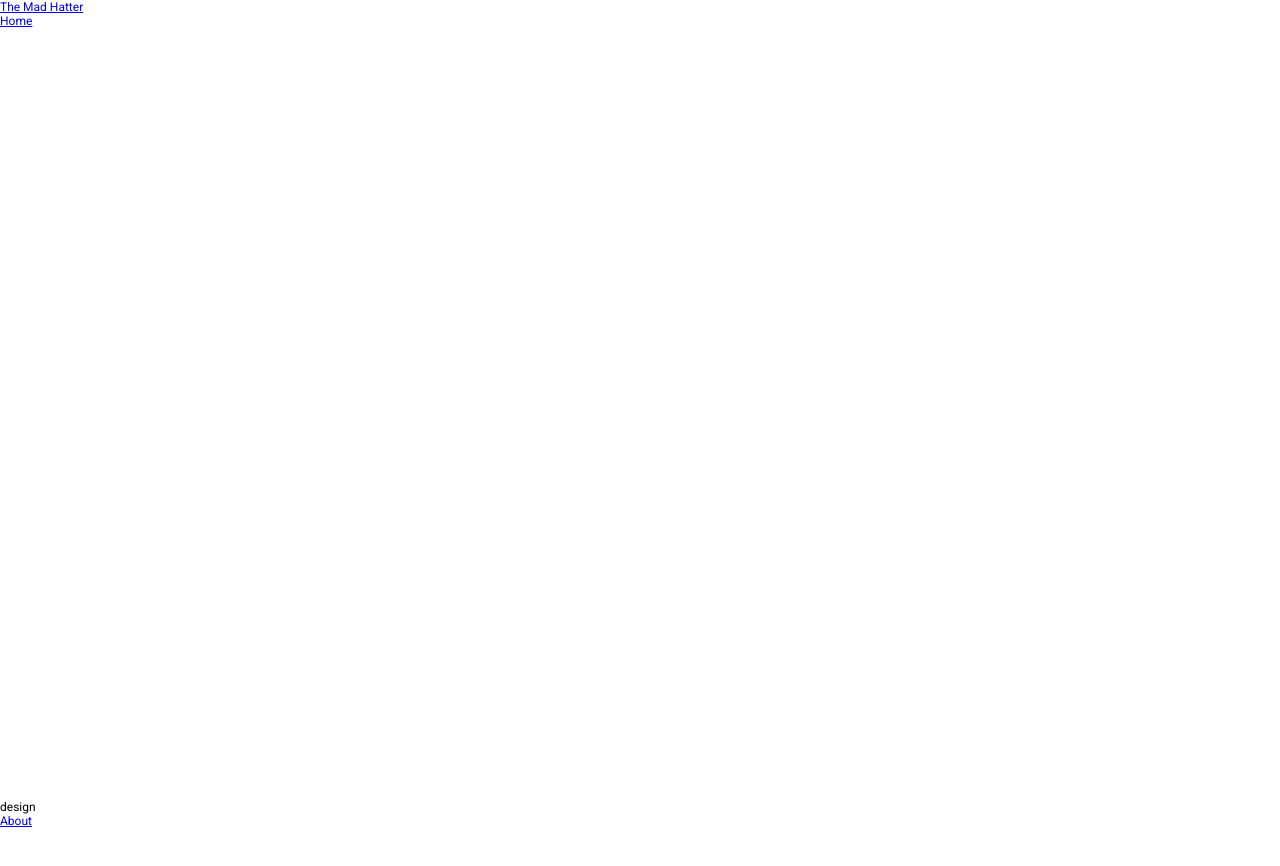
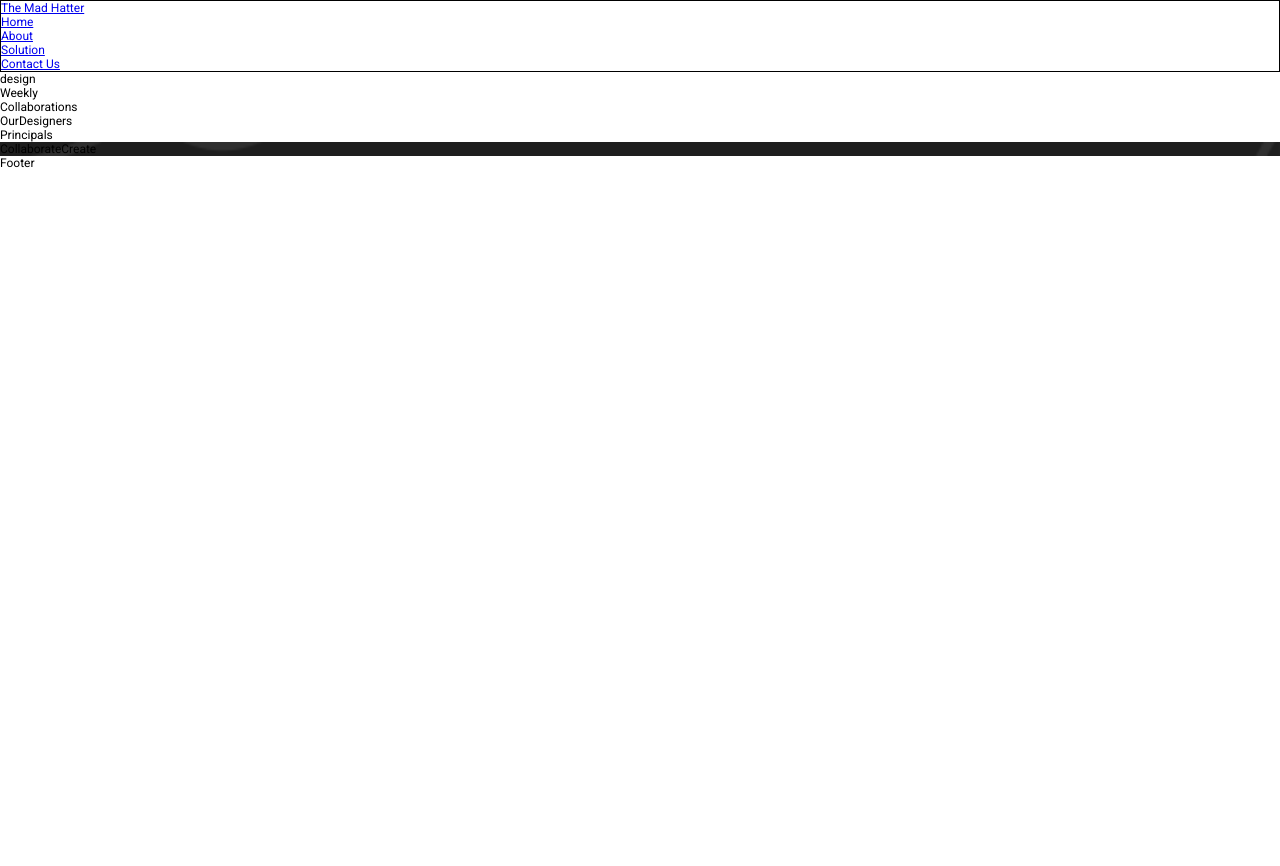
Before and after one commit to Degaullus/PsdProject, a React (Vite) app: page / in a window 1280 px wide. Shown: the top 866 px of the page. After the commit the page ends 800 px from the top, so only its background shows below. Built offline with nearby package versions, Linux system fonts and the light colour scheme; a web font is replaced by a local one.

Commit message:
add navbar

```diff
--- a/src/App.css
+++ b/src/App.css
@@ -8,7 +8,7 @@
   box-sizing: border-box;
   font-family: "Roboto", sans-serif;
   max-width: 1280px;
-  height: 100vh;
+
 }
 
 body {
--- a/src/components/Navbar.jsx
+++ b/src/components/Navbar.jsx
@@ -1,11 +1,15 @@
+import styles from "./Navbar.module.css"
+
 export default function Navbar() {
 
 
         return (
-          <nav>
-            <div >
-              <a href="#">The Mad Hatter</a>
+          <nav >
+            <div className={styles.navBar} >
+
               <ul>
+                <li>
+                    <a href="#" >The Mad Hatter</a></li>
                 <li>
                   <a href="#home">Home</a>
                 </li>
--- a/src/components/Navbar.module.css
+++ b/src/components/Navbar.module.css
@@ -0,0 +1,6 @@
+.navBar {
+    display: flex;
+    justify-content: space-between;
+    align-items: center;
+    border: 1px solid black;
+}
```
